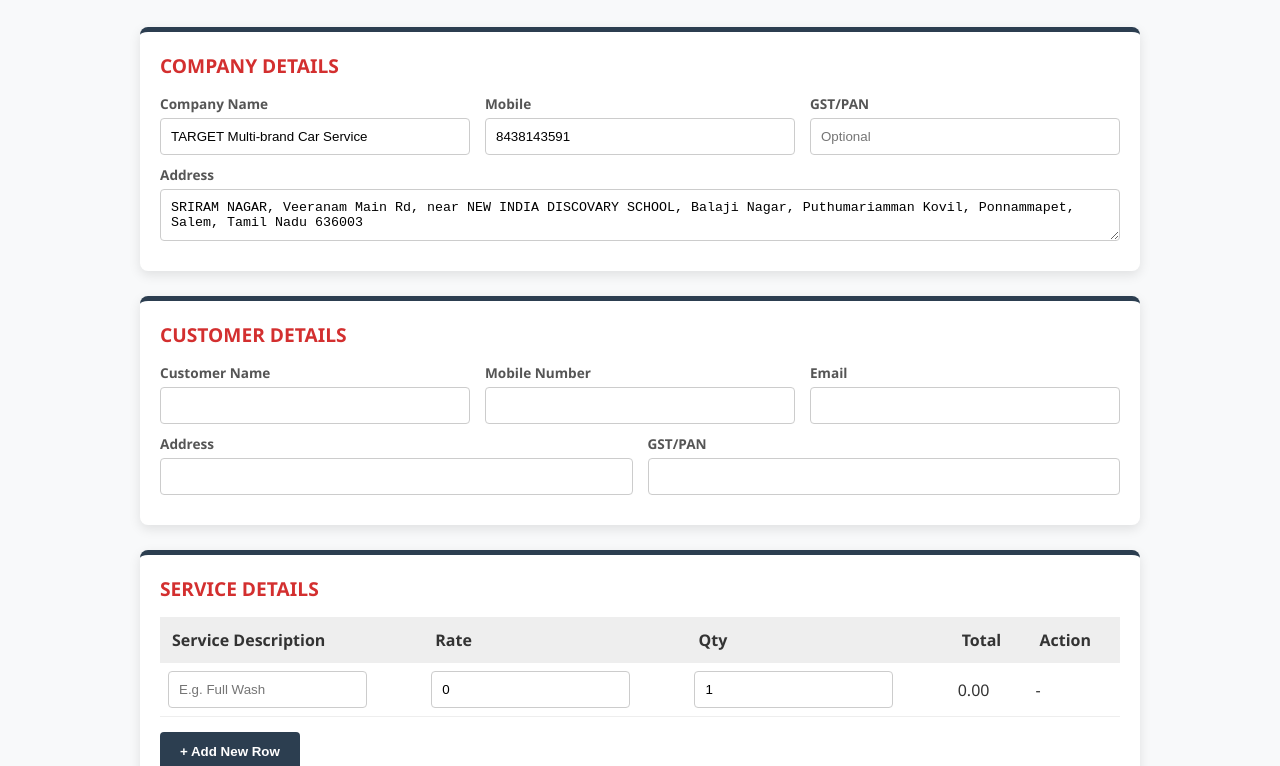
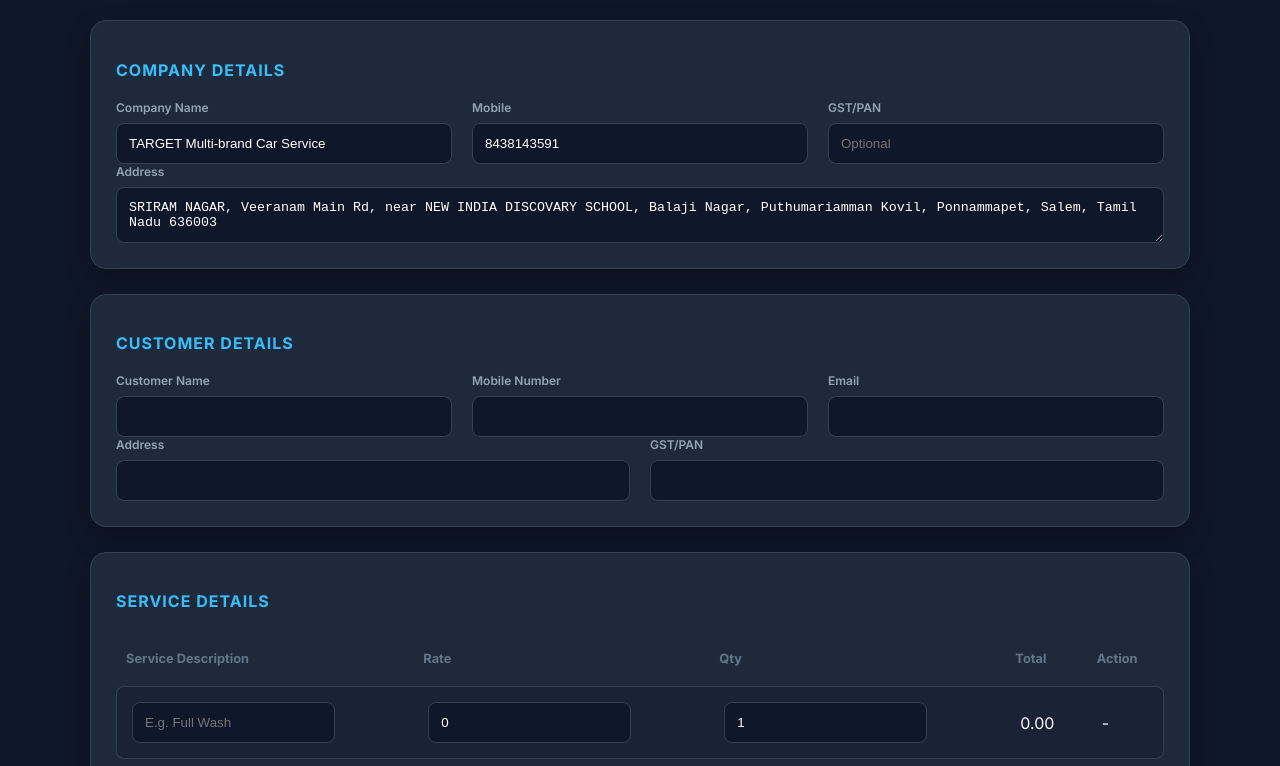
Before and after one commit to Vetrivel002/targetcarcare, a plain HTML site: page index.html in a window 1280 px wide. Shown: the part 101-867 px from the top of the page. Drawn offline with nearby package versions, Linux system fonts and the light colour scheme.

Commit message:
Update style.css

```diff
--- a/style.css
+++ b/style.css
@@ -1,45 +1,99 @@
+@import url('https://fonts.googleapis.com/css2?family=Inter:wght@400;600;700&family=Orbitron:wght@700&display=swap');
+
 :root {
-    --brand-red: #d32f2f;
-    --dark-grey: #2c3e50;
-    --light-bg: #f8f9fa;
-    --white: #ffffff;
-    --shadow: 0 4px 12px rgba(0,0,0,0.1);
+    --primary-red: #ff3131;
+    --bg-dark: #0f172a;
+    --card-bg: #1e293b;
+    --text-main: #f8fafc;
+    --border-color: #334155;
+    --accent-blue: #38bdf8;
 }
 
-body { font-family: 'Segoe UI', Tahoma, Geneva, Verdana, sans-serif; background: var(--light-bg); margin: 0; padding: 20px; color: #333; }
-.container { max-width: 1000px; margin: auto; }
-header h1 { text-align: center; color: var(--brand-red); letter-spacing: 2px; margin-bottom: 30px; border-bottom: 4px solid var(--dark-grey); display: inline-block; width: 100%; padding-bottom: 10px; }
+body {
+    font-family: 'Inter', sans-serif;
+    background-color: var(--bg-dark);
+    color: var(--text-main);
+    margin: 0; padding: 20px;
+}
 
-.card { background: var(--white); padding: 20px; border-radius: 8px; box-shadow: var(--shadow); margin-bottom: 25px; border-top: 5px solid var(--dark-grey); }
-h2 { font-size: 1.2rem; color: var(--brand-red); margin-top: 0; margin-bottom: 15px; text-transform: uppercase; }
+.container { max-width: 1100px; margin: auto; }
 
-.grid { display: grid; grid-template-columns: repeat(auto-fit, minmax(250px, 1fr)); gap: 15px; }
-.input-group { display: flex; flex-direction: column; margin-bottom: 10px; }
-label { font-size: 0.85rem; font-weight: bold; margin-bottom: 5px; color: #555; }
-input, select, textarea { padding: 10px; border: 1px solid #ccc; border-radius: 4px; outline-color: var(--brand-red); }
+/* Dashboard Header */
+header h1 {
+    font-family: 'Orbitron', sans-serif;
+    text-align: center;
+    color: var(--primary-red);
+    text-transform: uppercase;
+    letter-spacing: 3px;
+    margin-bottom: 40px;
+    text-shadow: 0 0 15px rgba(255, 49, 49, 0.4);
+}
 
-table { width: 100%; border-collapse: collapse; margin: 15px 0; }
-th { background: #eee; padding: 12px; text-align: left; }
-td { padding: 8px; border-bottom: 1px solid #eee; }
+/* Stylish Cards */
+.card {
+    background: var(--card-bg);
+    padding: 25px;
+    border-radius: 16px;
+    border: 1px solid var(--border-color);
+    box-shadow: 0 10px 25px rgba(0,0,0,0.3);
+    margin-bottom: 25px;
+}
 
-.btn { padding: 12px 20px; border: none; border-radius: 4px; cursor: pointer; font-weight: bold; transition: 0.3s; }
-.btn-primary { background: var(--brand-red); color: white; }
-.btn-secondary { background: var(--dark-grey); color: white; }
-.btn-success { background: #27ae60; color: white; }
-.btn-large { width: 100%; font-size: 1.1rem; margin: 20px 0; }
-.btn:hover { opacity: 0.8; }
+h2 { font-size: 1rem; color: var(--accent-blue); text-transform: uppercase; margin-bottom: 20px; letter-spacing: 1px; }
 
-/* Invoice Styles */
-.invoice-container { background: white; padding: 50px; display: none; margin-top: 30px; border: 1px solid #ddd; }
-.inv-header { display: flex; justify-content: space-between; align-items: center; border-bottom: 2px solid #333; padding-bottom: 10px; }
-.inv-logo { width: 100px; }
-.inv-company-center { text-align: center; }
-.inv-meta { text-align: right; }
-.inv-billing { display: flex; justify-content: space-between; margin: 30px 0; }
-.inv-table { margin-top: 20px; }
-.inv-table th { background: var(--dark-grey); color: white; }
-.inv-total-section { float: right; width: 300px; margin-top: 20px; }
-.total-row { display: flex; justify-content: space-between; padding: 5px 0; }
-.grand { font-weight: bold; font-size: 1.2rem; color: var(--brand-red); border-top: 2px solid #333; margin-top: 10px; }
-.inv-footer { clear: both; margin-top: 100px; text-align: right; }
-.sig-line { border-top: 1px solid #000; width: 200px; display: inline-block; }
+/* Form Elements */
+.grid { display: grid; grid-template-columns: repeat(auto-fit, minmax(220px, 1fr)); gap: 20px; }
+.input-group { display: flex; flex-direction: column; }
+label { font-size: 0.75rem; font-weight: 600; margin-bottom: 8px; color: #94a3b8; }
+input, select, textarea {
+    background: #0f172a;
+    border: 1px solid var(--border-color);
+    color: white;
+    padding: 12px;
+    border-radius: 8px;
+    transition: 0.3s;
+}
+input:focus { border-color: var(--primary-red); outline: none; box-shadow: 0 0 8px rgba(255, 49, 49, 0.2); }
+
+/* Table Styling */
+table { width: 100%; border-collapse: separate; border-spacing: 0 10px; }
+th { text-align: left; color: #64748b; font-size: 0.8rem; padding: 10px; }
+td { background: #1a2236; padding: 15px; border-top: 1px solid var(--border-color); border-bottom: 1px solid var(--border-color); }
+td:first-child { border-left: 1px solid var(--border-color); border-radius: 8px 0 0 8px; }
+td:last-child { border-right: 1px solid var(--border-color); border-radius: 0 8px 8px 0; }
+
+/* Buttons */
+.btn { padding: 12px 25px; border-radius: 8px; cursor: pointer; font-weight: 700; border: none; transition: 0.3s; text-transform: uppercase; }
+.btn-primary { background: var(--primary-red); color: white; width: 100%; margin-top: 20px; font-size: 1.1rem; }
+.btn-add { background: var(--accent-blue); color: #000; margin-top: 15px; }
+.btn:hover { transform: translateY(-2px); filter: brightness(1.2); }
+
+/* Live Total Display */
+.live-total-bar {
+    background: var(--primary-red);
+    color: white;
+    padding: 20px;
+    border-radius: 12px;
+    display: flex;
+    justify-content: space-between;
+    align-items: center;
+    margin-top: 20px;
+}
+.live-total-bar h3 { margin: 0; font-family: 'Orbitron'; font-size: 1.5rem; }
+
+/* Invoice (Clean White Look for Printing) */
+.invoice-container {
+    background: white; color: #1a1a1a; padding: 50px; display: none; margin-top: 40px;
+    border-radius: 0; border: 1px solid #ddd; width: 210mm; margin-left: auto; margin-right: auto;
+}
+.inv-header { display: flex; justify-content: space-between; align-items: flex-start; margin-bottom: 40px; }
+.inv-logo-sm { width: 80px; height: 80px; object-fit: contain; }
+.inv-company-info { text-align: center; flex: 1; }
+.inv-company-info h1 { font-family: 'Orbitron'; color: #000; margin: 0; font-size: 22px; }
+.inv-meta { text-align: right; min-width: 150px; }
+.inv-grid { display: grid; grid-template-columns: 1fr 1fr; margin-bottom: 40px; gap: 50px; }
+.inv-table { width: 100%; margin-bottom: 30px; border-spacing: 0; }
+.inv-table th { background: #f1f5f9; color: #000; border-bottom: 2px solid #000; }
+.inv-table td { background: white; color: #333; border-bottom: 1px solid #eee; }
+.inv-total-box { float: right; width: 250px; border-top: 2px solid #000; padding-top: 10px; }
+.inv-footer { clear: both; margin-top: 80px; text-align: right; }
```
